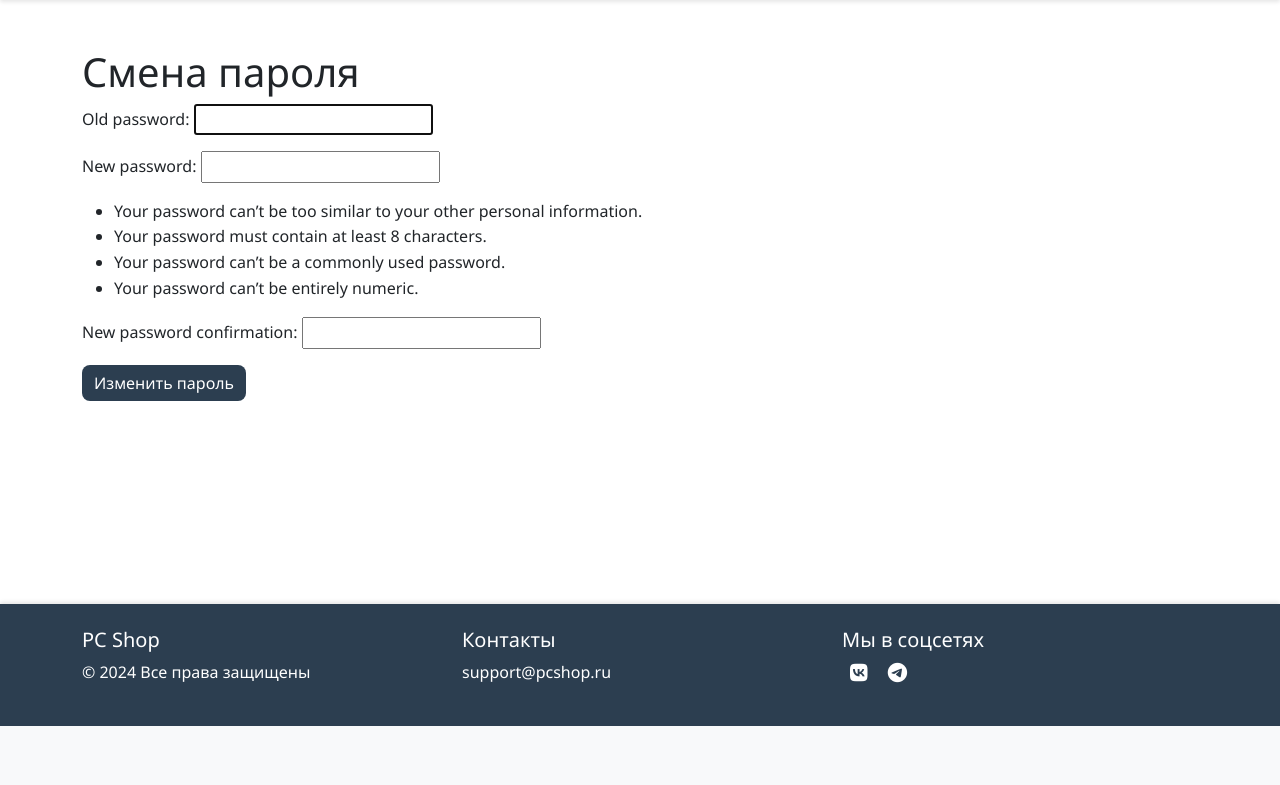
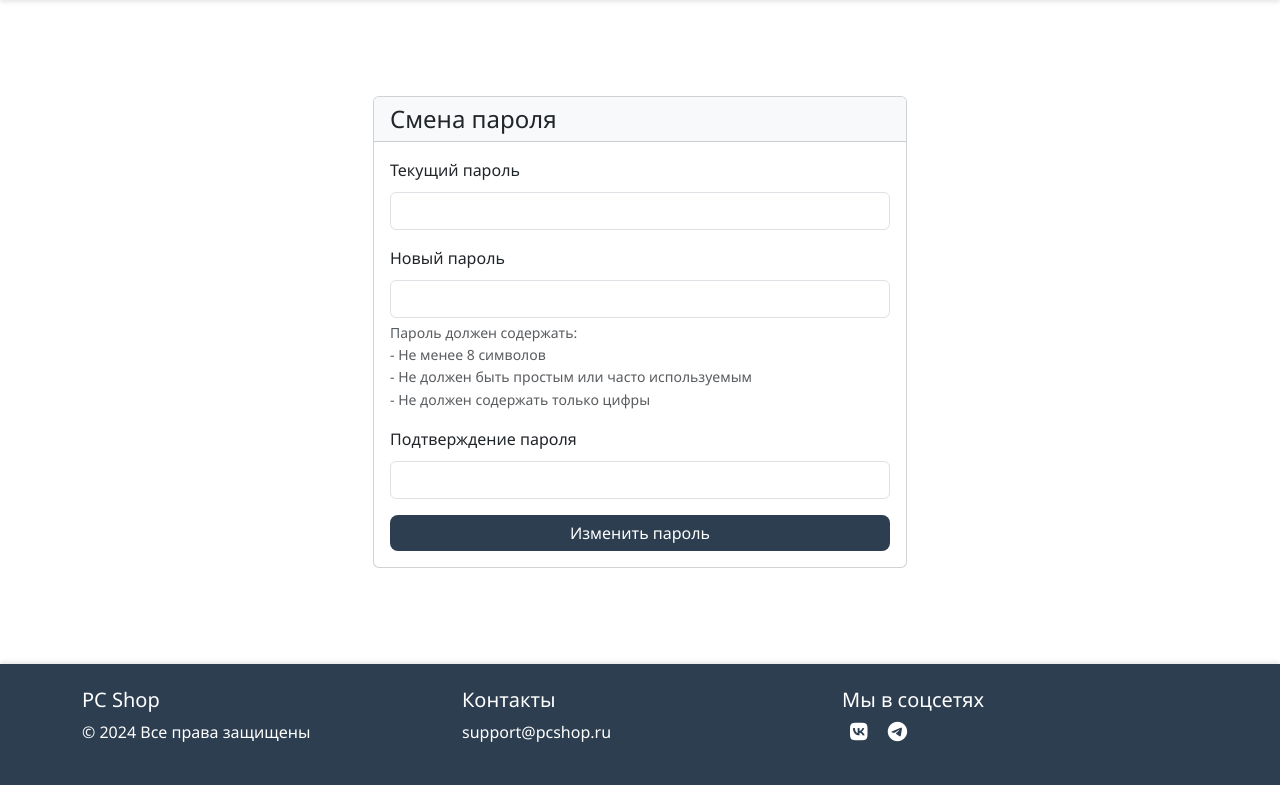
Before and after one commit to Max-Ivashura/PC-Shop_DiplomProject, a Django app: page /profile/password/ in a window 1280 px wide. Shown: the part 74-859 px from the top of the page. Before the commit the page ends 800 px from the top, so only its background shows below. Run offline with Django 4.2, Linux system fonts and the light colour scheme; a user stored in the database is signed in.

Commit message:
change password update template

```diff
--- a/pc_shop/user_profile/templates/user_profile/change_password.html
+++ b/pc_shop/user_profile/templates/user_profile/change_password.html
@@ -3,10 +3,72 @@
 {% block title %}Смена пароля{% endblock %}
 
 {% block content %}
-  <h1>Смена пароля</h1>
-  <form method="post">
-    {% csrf_token %}
-    {{ form.as_p }}
-    <button type="submit" class="btn btn-primary">Изменить пароль</button>
-  </form>
+<div class="container my-5">
+    <div class="row justify-content-center">
+        <div class="col-md-8 col-lg-6">
+            <div class="profile-form">
+                <div class="card">
+                    <div class="card-header bg-light">
+                        <h4 class="mb-0">Смена пароля</h4>
+                    </div>
+                    <div class="card-body">
+                        <form method="post">
+                            {% csrf_token %}
+
+                            <!-- Старый пароль -->
+                            <div class="mb-3">
+                                <label for="id_old_password" class="form-label">Текущий пароль</label>
+                                <input type="password" name="old_password" autocomplete="current-password"
+                                       class="form-control {% if form.old_password.errors %}is-invalid{% endif %}"
+                                       required id="id_old_password">
+                                {% if form.old_password.errors %}
+                                    <div class="invalid-feedback">
+                                        {{ form.old_password.errors }}
+                                    </div>
+                                {% endif %}
+                            </div>
+
+                            <!-- Новый пароль -->
+                            <div class="mb-3">
+                                <label for="id_new_password1" class="form-label">Новый пароль</label>
+                                <input type="password" name="new_password1" autocomplete="new-password"
+                                       class="form-control {% if form.new_password1.errors %}is-invalid{% endif %}"
+                                       required id="id_new_password1">
+                                {% if form.new_password1.errors %}
+                                    <div class="invalid-feedback">
+                                        {{ form.new_password1.errors }}
+                                    </div>
+                                {% else %}
+                                    <div class="form-text text-muted small">
+                                        Пароль должен содержать: <br>
+                                        - Не менее 8 символов <br>
+                                        - Не должен быть простым или часто используемым <br>
+                                        - Не должен содержать только цифры
+                                    </div>
+                                {% endif %}
+                            </div>
+
+                            <!-- Подтверждение пароля -->
+                            <div class="mb-3">
+                                <label for="id_new_password2" class="form-label">Подтверждение пароля</label>
+                                <input type="password" name="new_password2" autocomplete="new-password"
+                                       class="form-control {% if form.new_password2.errors %}is-invalid{% endif %}"
+                                       required id="id_new_password2">
+                                {% if form.new_password2.errors %}
+                                    <div class="invalid-feedback">
+                                        {{ form.new_password2.errors }}
+                                    </div>
+                                {% endif %}
+                            </div>
+
+                            <div class="d-grid gap-2">
+                                <button type="submit" class="btn btn-primary">Изменить пароль</button>
+                            </div>
+                        </form>
+                    </div>
+                </div>
+            </div>
+        </div>
+    </div>
+</div>
 {% endblock %}
```
